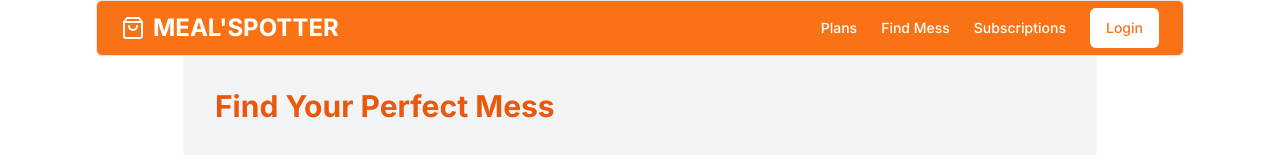
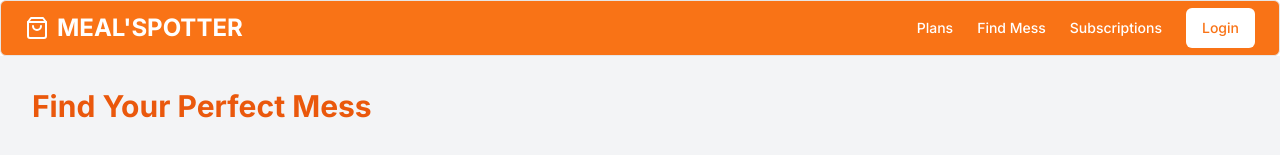
Before and after one commit to Harshu05x/Mess-Project, a Next.js app: page /find-mess in a window 1280 px wide. Shown: the top 155 px of the page. Built offline with nearby package versions, Linux system fonts and the light colour scheme.

Commit message:
Update development server port, adjust navbar link, and refine layout styles

```diff
--- a/package.json
+++ b/package.json
@@ -3,7 +3,7 @@
   "version": "0.1.0",
   "private": true,
   "scripts": {
-    "dev": "next dev",
+    "dev": "next dev -p 8000",
     "build": "next build",
     "start": "next start",
     "lint": "next lint"
--- a/src/AppComponents/AppNavbar/AppNavbar.tsx
+++ b/src/AppComponents/AppNavbar/AppNavbar.tsx
@@ -9,7 +9,7 @@ import { Button } from "@/components/ui/button"
 
 export function AppNavigationMenu() {
   return (
-    <Menubar className="px-4 lg:px-6 h-14 flex items-center bg-orange-500 text-white md:px-6 w-full justify-between max-w-[85%] mx-auto">
+    <Menubar className="h-14 flex items-center bg-orange-500 text-white md:px-6 w-full justify-between">
       {/* <div>
         <Link href="/">
           <Image src="/logo_transparent.png" alt="logo" width={80} height={40} />
@@ -19,7 +19,7 @@ export function AppNavigationMenu() {
         <ModeToggle />
       </div> */}
 
-        <Link className="flex items-center justify-center" href="#">
+        <Link className="flex items-center justify-center" href='/'>
           <ShoppingBag className="h-6 w-6" />
           <span className="ml-2 text-2xl font-bold">MEAL'SPOTTER</span>
         </Link>
--- a/src/app/find-mess/page.tsx
+++ b/src/app/find-mess/page.tsx
@@ -12,7 +12,7 @@ export default function MessSearch() {
   const [priceRange, setPriceRange] = useState([0, 100])
 
   return (
-    <div className="min-h-screen bg-gray-100 p-8 w-full">
+    <div className="w-screen min-h-screen bg-gray-100 p-8">
       <div className="space-y-8 w-full">
         <h1 className="text-3xl font-bold text-orange-600">Find Your Perfect Mess</h1>
 
--- a/src/app/layout.tsx
+++ b/src/app/layout.tsx
@@ -7,8 +7,8 @@ import { AppNavigationMenu } from "@/AppComponents/AppNavbar/AppNavbar";
 const inter = Inter({ subsets: ["latin"] });
 
 export const metadata: Metadata = {
-  title: "Shadcn Template",
-  description: "© Pranav Kale 2K24",
+  title: "MealSpotter",
+  description: "© Harshad Madhbhave 2K24",
 };
 
 export default function RootLayout({
@@ -27,7 +27,7 @@ export default function RootLayout({
         >
           <div className="relative flex min-h-screen flex-col">
             <AppNavigationMenu />
-            <div className="max-w-[85%] mx-auto">{children}</div>
+            <div className="max-w-screen">{children}</div>
           </div>
         </ThemeProvider>
       </body>
```
